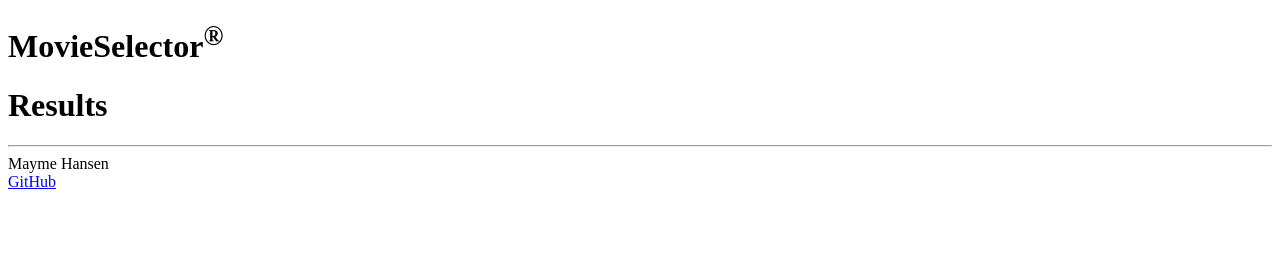
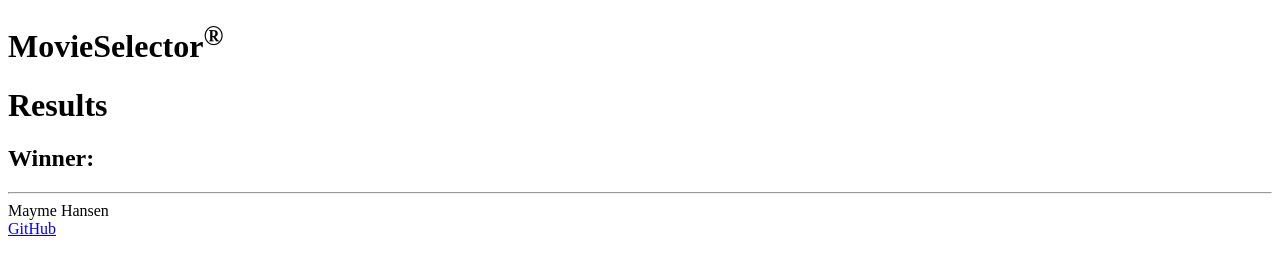
Before and after one commit to mhansen22/startup, a plain HTML site: page results.html in a window 1280 px wide. Drawn offline with Linux system fonts and the light colour scheme.

Commit message:
edits to results.html page

```diff
--- a/results.html
+++ b/results.html
@@ -12,6 +12,7 @@
 
         <main>
             <h1>Results</h1>
+            <h2>Winner:</h2>
         </main>
 
         <footer>
```
